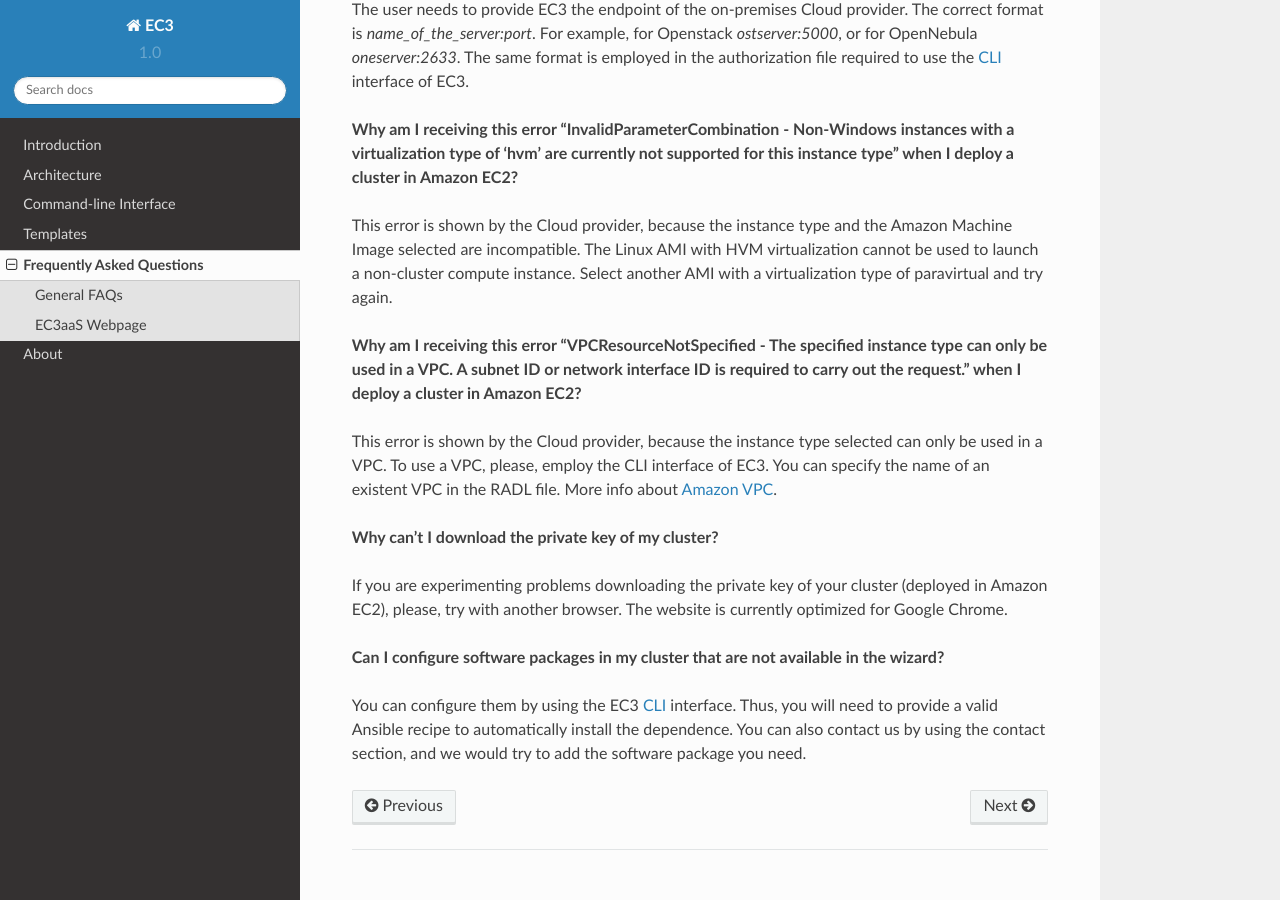
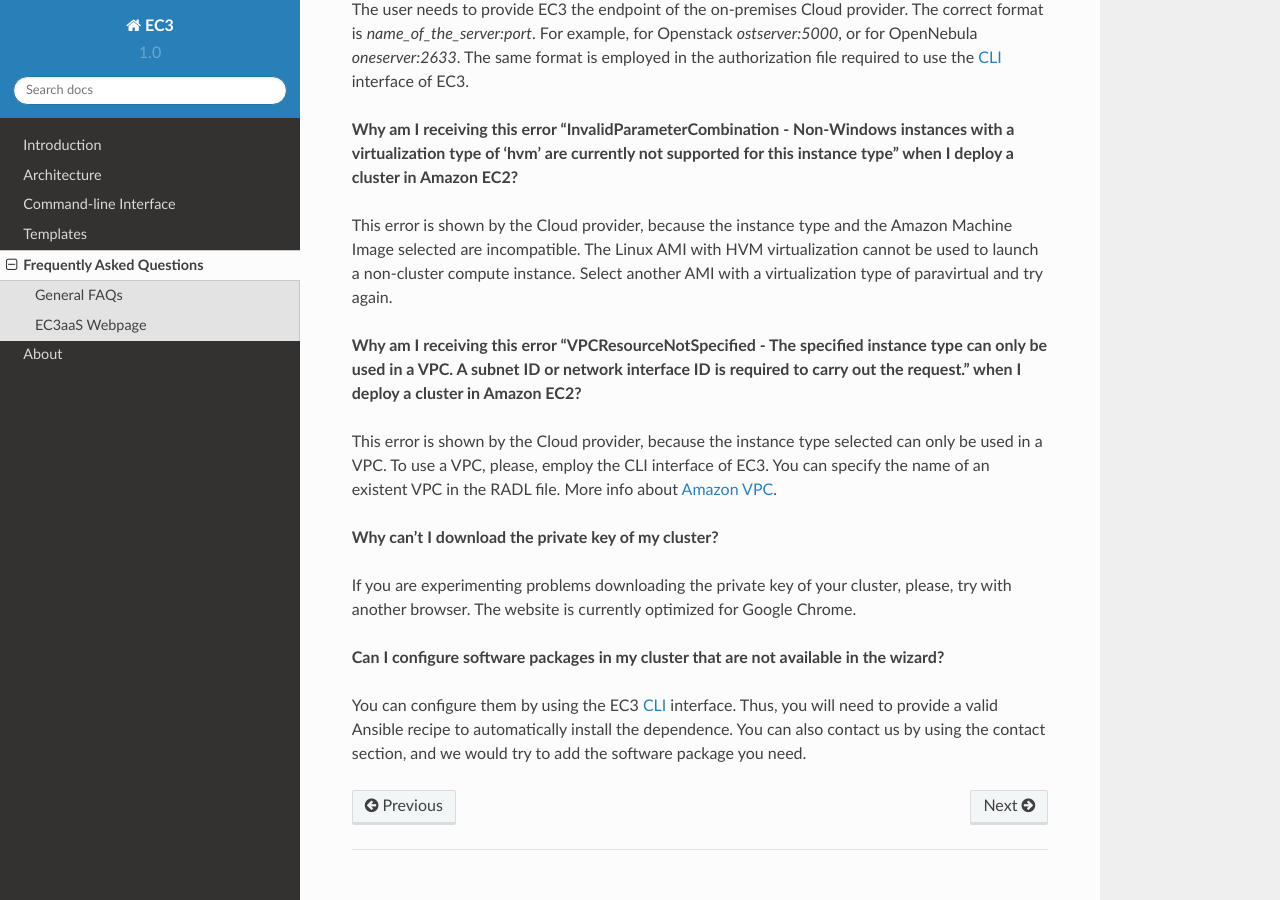
Before and after one commit to grycap/ec3, a Sphinx documentation site: the page built from doc/source/faq.rst, in a window 1280 px wide and 900 px high, scrolled down 1522 px. Built offline with Sphinx 7.4.7 and the Read the Docs theme 2.0.0, drawn with Linux system fonts in a browser that asks for light colours.

Commit message:
Update faq.rst

```diff
--- a/doc/source/faq.rst
+++ b/doc/source/faq.rst
@@ -74,7 +74,7 @@ More info about `Amazon VPC`_.
 
 **Why can't I download the private key of my cluster?**
 
-If you are experimenting problems downloading the private key of your cluster (deployed in Amazon EC2),
+If you are experimenting problems downloading the private key of your cluster,
 please, try with another browser. The website is currently optimized for Google Chrome.
 
 **Can I configure software packages in my cluster that are not available in the wizard?**
```
